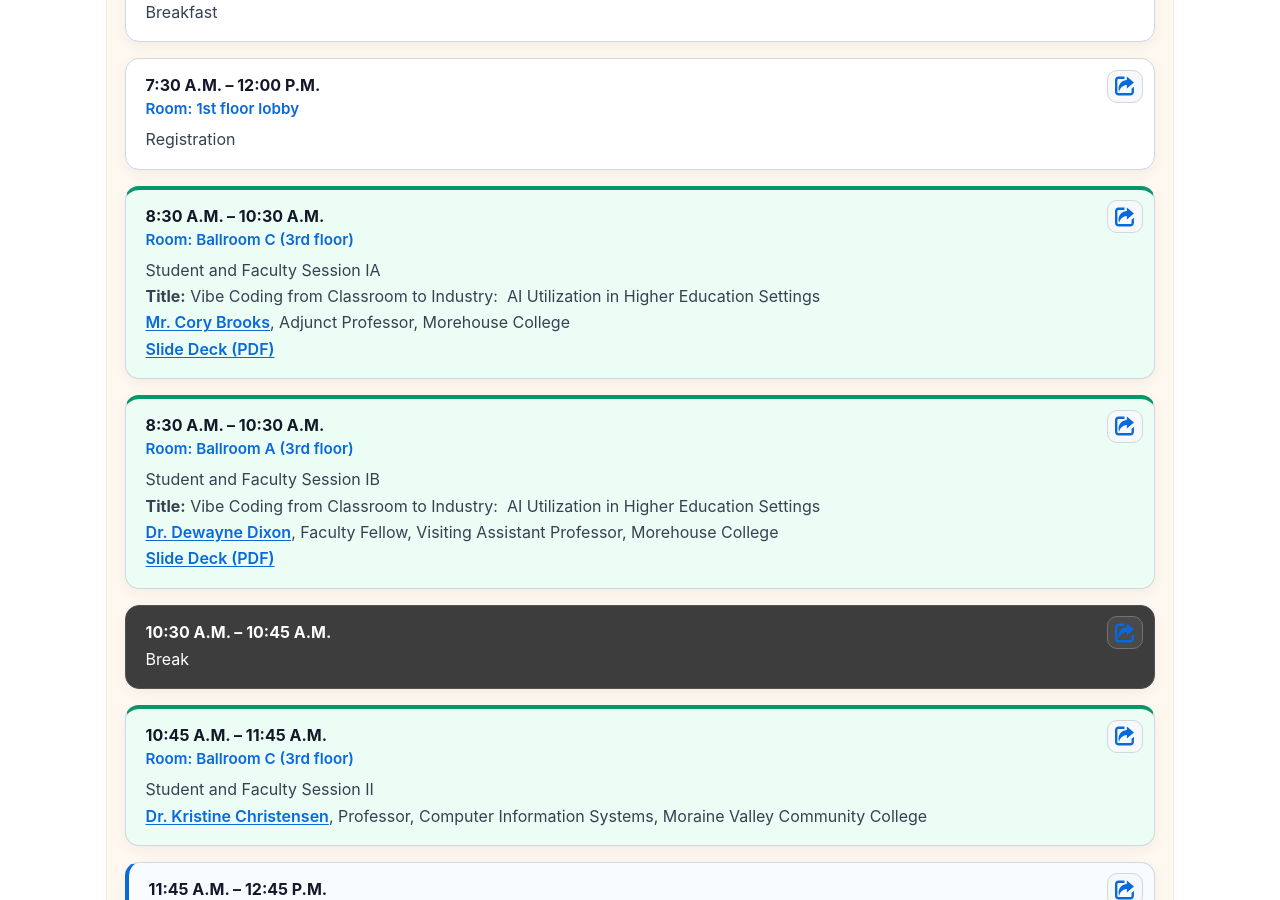
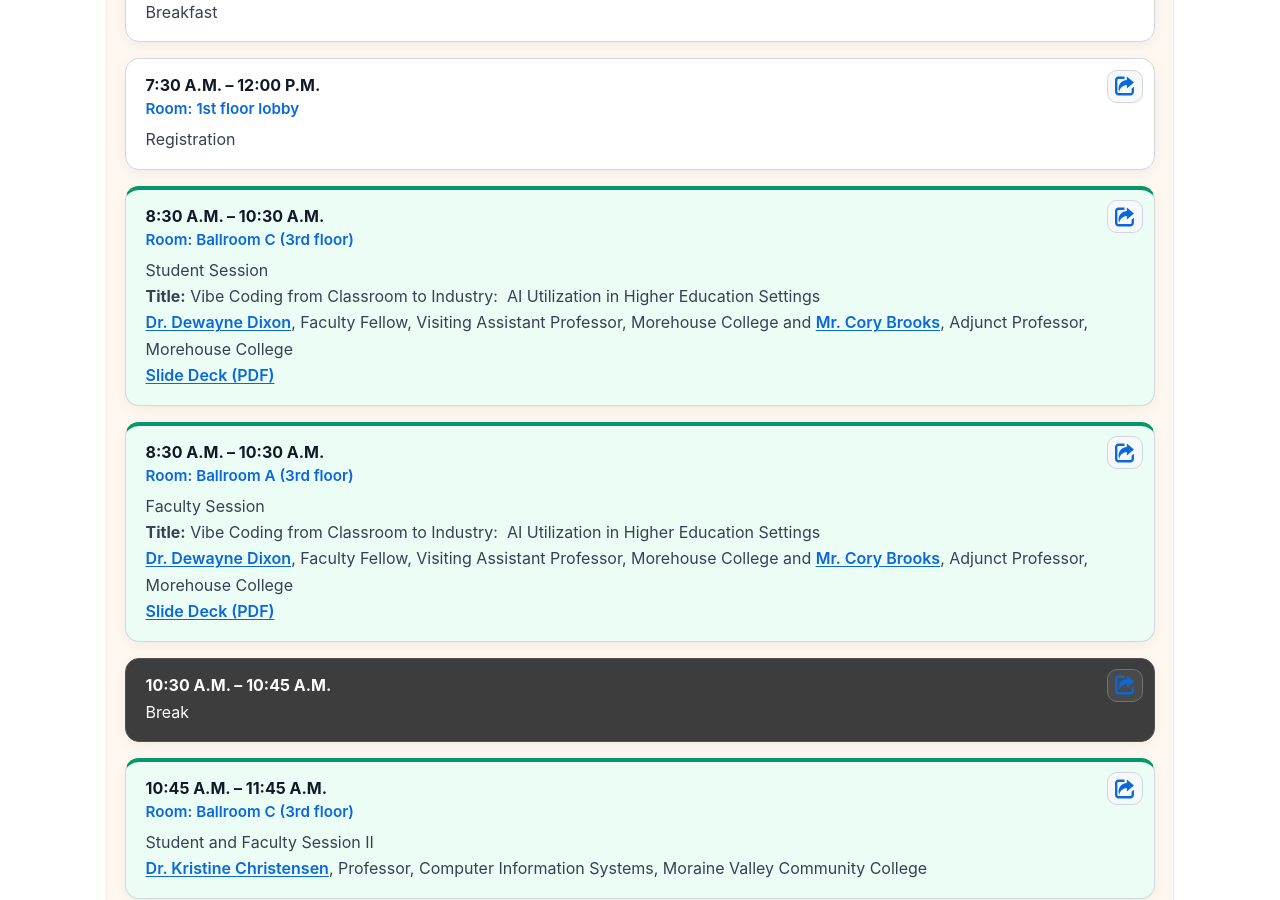
Before and after one commit to admiusa/2026symposium, a Jekyll site: the page built from admi26_program.md, in a window 1280 px wide and 900 px high, scrolled down 3643 px. Built offline with Jekyll 4.4.1, drawn with Linux system fonts in a browser that asks for light colours.

Commit message:
added student slide deck

```diff
--- a/_data/schedule.yml
+++ b/_data/schedule.yml
@@ -194,10 +194,10 @@ days:
         time: "8:30 A.M. – 10:30 A.M."
         room: Ballroom C (3rd floor)
         description_html: |
-          Student and Faculty Session IA<br>
+          Student Session <br>
           <strong>Title:</strong> Vibe Coding from Classroom to Industry:  AI Utilization in Higher Education Settings<br>
-          <a href="/2026symposium/admi26_speakers#cory-brooks">Mr. Cory Brooks</a>, Adjunct Professor, Morehouse College<br>
-          <a href="/2026symposium/slide_decks/ADMI_2026_Vibe_Coding_Higher_Education_slides.pdf">Slide Deck (PDF)</a>
+          <a href="/2026symposium/admi26_speakers#dewayne-dixon">Dr. Dewayne Dixon</a>, Faculty Fellow, Visiting Assistant Professor, Morehouse College and <a href="/2026symposium/admi26_speakers#cory-brooks">Mr. Cory Brooks</a>, Adjunct Professor, Morehouse College<br>
+          <a href="slide_decks/admi_2026_vibe_coding_student_20260328005525.pdf">Slide Deck (PDF)</a>
       - id: program-event-21
         session_track: both
         time_start: "2026-03-28T08:30:00-04:00"
@@ -205,9 +205,9 @@ days:
         time: "8:30 A.M. – 10:30 A.M."
         room: Ballroom A (3rd floor)
         description_html: |
-          Student and Faculty Session IB<br>
+          Faculty Session<br>
           <strong>Title:</strong> Vibe Coding from Classroom to Industry:  AI Utilization in Higher Education Settings<br>
-          <a href="/2026symposium/admi26_speakers#dewayne-dixon">Dr. Dewayne Dixon</a>, Faculty Fellow, Visiting Assistant Professor, Morehouse College<br>
+          <a href="/2026symposium/admi26_speakers#dewayne-dixon">Dr. Dewayne Dixon</a>, Faculty Fellow, Visiting Assistant Professor, Morehouse College and <a href="/2026symposium/admi26_speakers#cory-brooks">Mr. Cory Brooks</a>, Adjunct Professor, Morehouse College<br>
           <a href="/2026symposium/slide_decks/ADMI_2026_Vibe_Coding_Higher_Education_slides.pdf">Slide Deck (PDF)</a>
       - id: program-event-saturday-break-mar28
         time_start: "2026-03-28T10:30:00-04:00"
```
Also changed, not shown: 2 other files.
